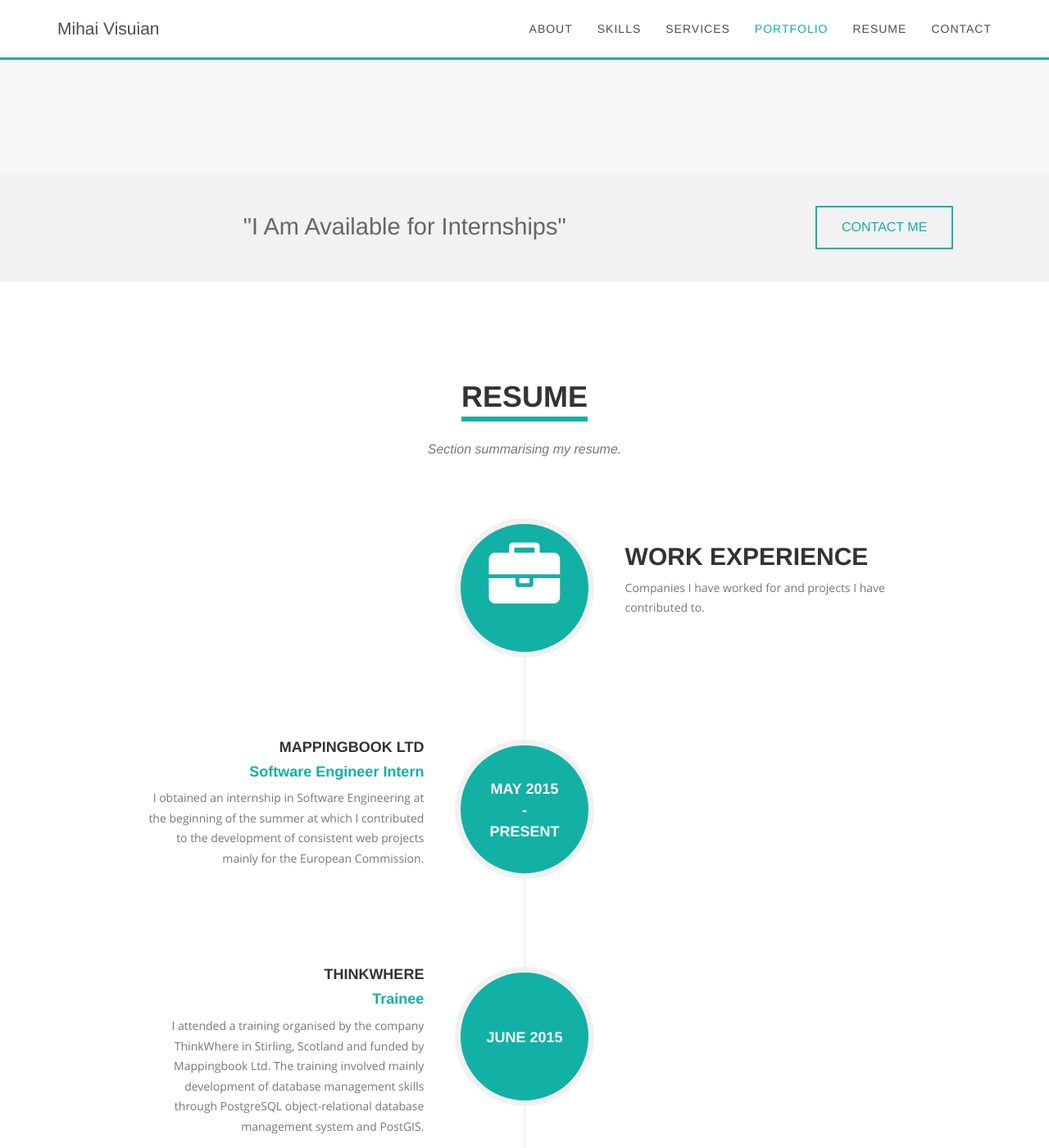
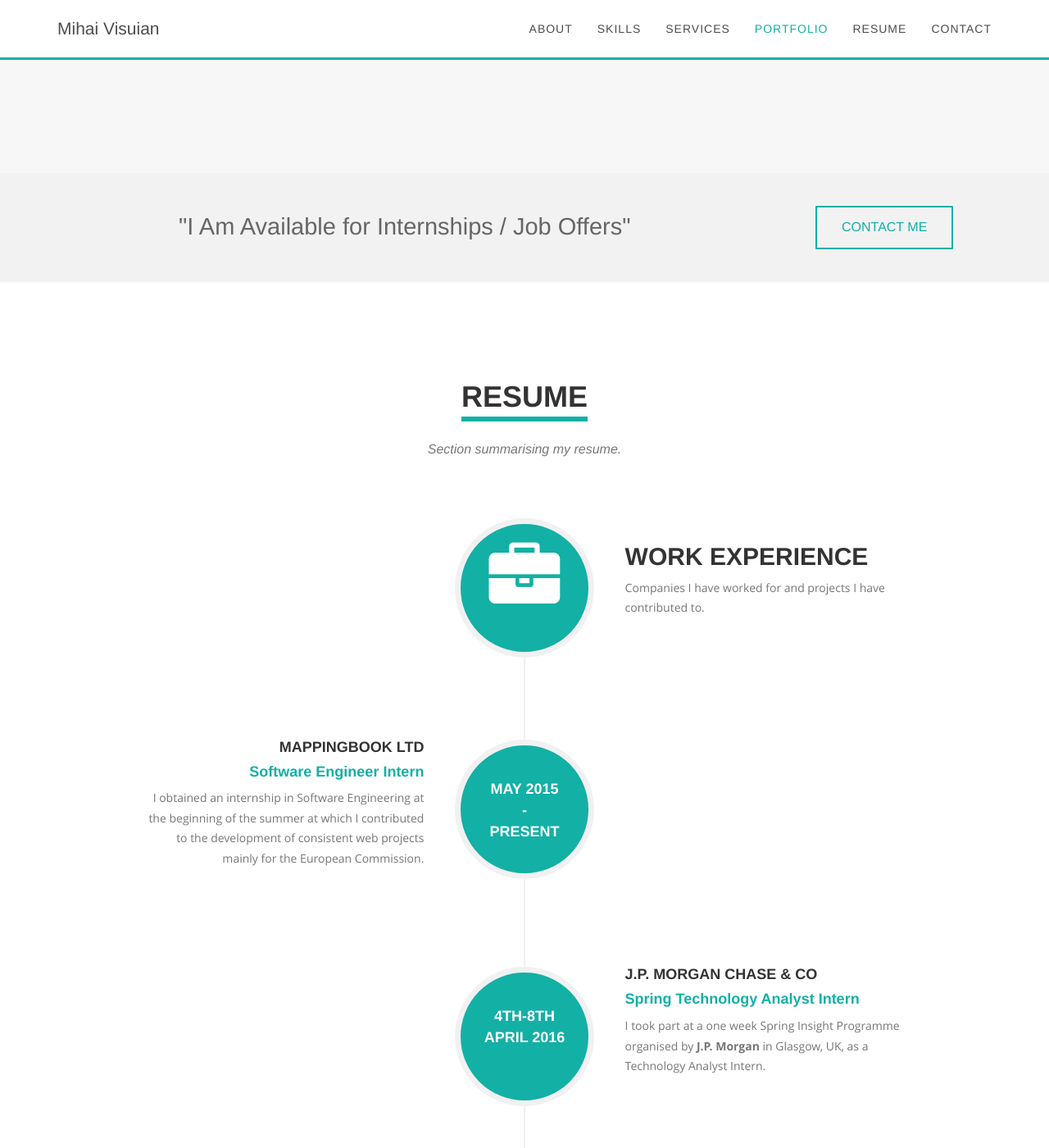
Before and after one commit to MihaiVisu/mihaivisu.github.io, a Jekyll site: the page built from index.html, in a window 1280 px wide and 1400 px high, scrolled down 4611 px. Shown: the whole window at 82% size. Built offline with Jekyll 4.4.1, drawn with Linux system fonts in a browser that asks for light colours; some web fonts are replaced.

Commit message:
add jpmorgan and change text for footer

```diff
--- a/_includes/here.html
+++ b/_includes/here.html
@@ -3,7 +3,7 @@
     <div class="container">
         <div class="row text-center">
                 <div class="col-md-9 wow zoomIn animated">
-                    <h1>"I Am Available for Internships"</h1>
+                    <h1>"I Am Available for Internships / Job Offers"</h1>
                 </div>
                 <div class="col-md-3">
                     <a class="page-scroll btn btn-x3 wow bounceIn" href="#contact">Contact Me</a>
--- a/_includes/resume.html
+++ b/_includes/resume.html
@@ -54,9 +54,10 @@
                             </div>
                         </div>
                     </li>
-                    <!-- <li class="timeline-inverted">
+                    <li class="timeline-inverted">
                         <div class="timeline-image wow zoomIn animated">
                             <h4>
+                                4th-8th
                                 <br>April 2016
                             </h4>
                         </div>
@@ -73,7 +74,7 @@
                                 </p>
                             </div>
                         </div>
-                    </li> -->
+                    </li>
                     <li>
                         <div class="timeline-image wow zoomIn animated">
                             <h4>
```
